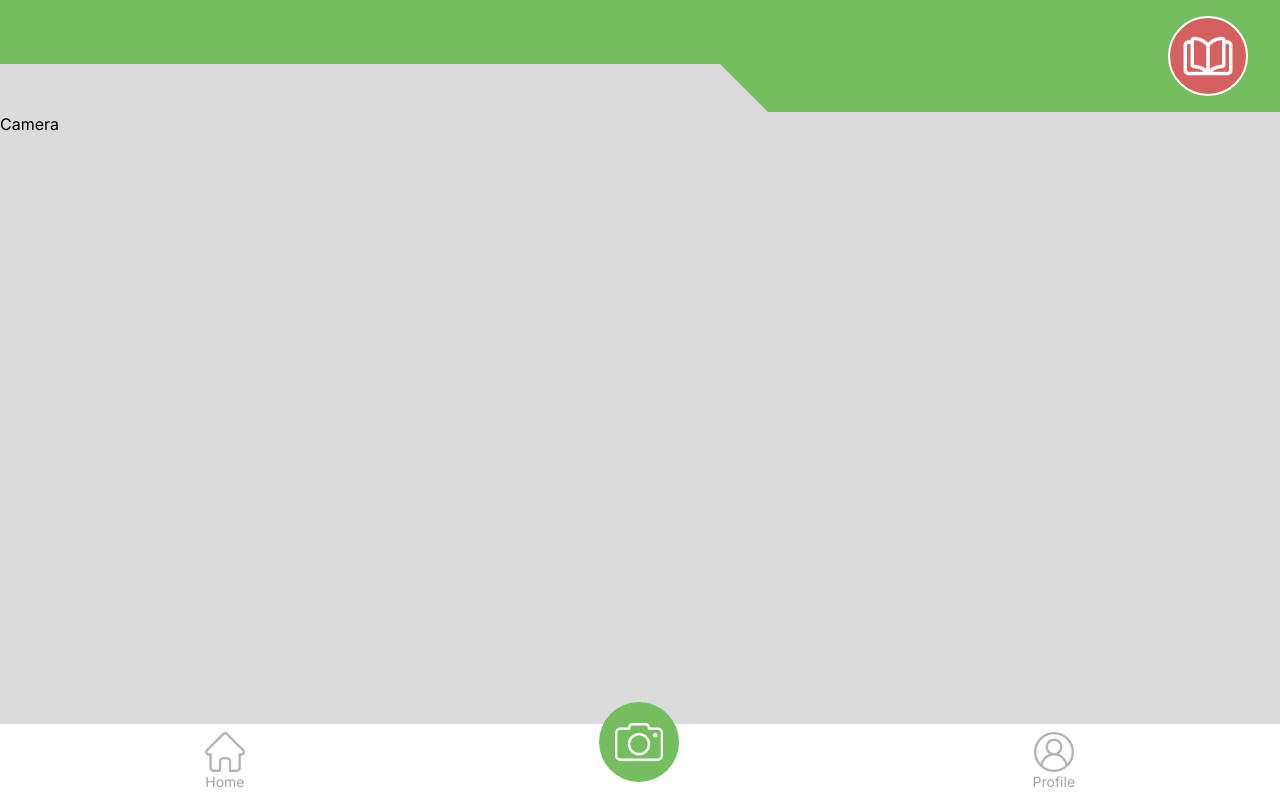
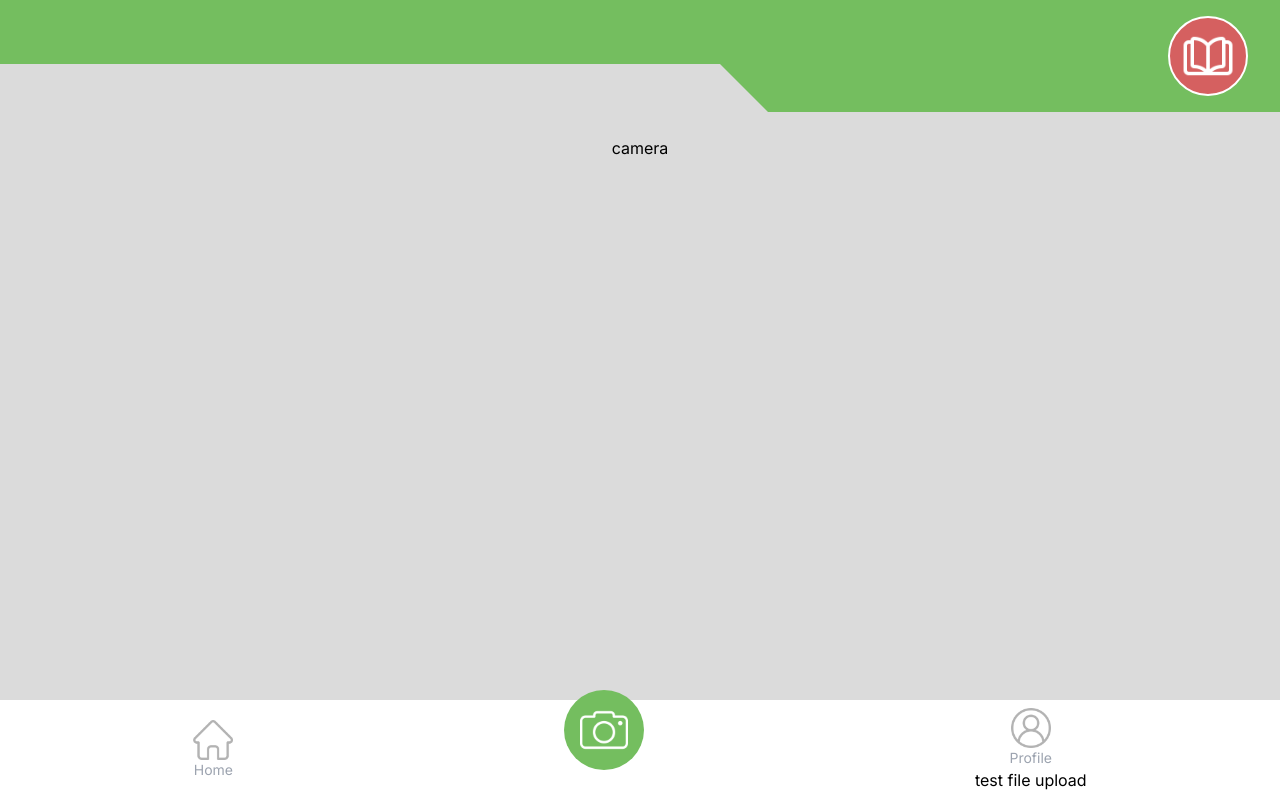
Before and after one commit to josephleungg/EcoDex, a Next.js app in the folder client/: page /camera in a window 1280 px wide. Built offline with nearby package versions, Linux system fonts and the light colour scheme.

Commit message:
Camera file upload

```diff
--- a/client/app/(pages)/camera/page.js
+++ b/client/app/(pages)/camera/page.js
@@ -1,3 +1,11 @@
+'use client';
+import React, { useState } from 'react';
+
 export default function Camera() {
-    return <div>Camera</div>;
+
+    return (
+        <div className="pt-6 flex flex-col items-center">
+            camera
+        </div>
+    );
 }
--- a/client/app/components/navbar.js
+++ b/client/app/components/navbar.js
@@ -1,7 +1,13 @@
 'use client';
 import Link from 'next/link'
+import React, { useState } from 'react';
 
 export default function Navbar() {
+  const [selectedFile, setSelectedFile] = useState(null);
+
+    const handleFileChange = (event) => {
+        setSelectedFile(event.target.files[0]);
+    };
 
   return(
     <div className="flex flex-row fixed bottom-0 w-full bg-white p-2 items-center">
@@ -19,16 +25,23 @@ export default function Navbar() {
       </div>
 
       {/* camera button */}
+      {/* input tag for uploading image */}
+      <input
+          type="file"
+          accept="image/*"
+          id="fileInput"
+          style={{ display: 'none' }}
+          onChange={handleFileChange}
+      />
+
       <div className="relative flex-grow text-center">
-        <Link href="/camera">
-          <div className="absolute bottom-[-20px] left-1/2 transform -translate-x-1/2 h-20 w-20 rounded-full bg-primary-0 flex items-center justify-center">
+        <div className="absolute bottom-[-20px] left-1/2 transform -translate-x-1/2 h-20 w-20 rounded-full bg-primary-0 flex items-center justify-center" onClick={() => {document.getElementById('fileInput').click()}}>
           <img
             src='/images/camera.png'
             alt="Camera"
             className="h-12 w-12"
           />
         </div>
-        </Link>
       </div>
 
       {/* profile button */}
@@ -41,6 +54,7 @@ export default function Navbar() {
           />
           <p className="text-sm text-gray-400">Profile</p>
         </Link>
+        <button onClick={()=>{console.log(selectedFile)}}>test file upload</button>
       </div>
 
     </div>
```
Lines whose indentation alone changed are shown as unchanged.
